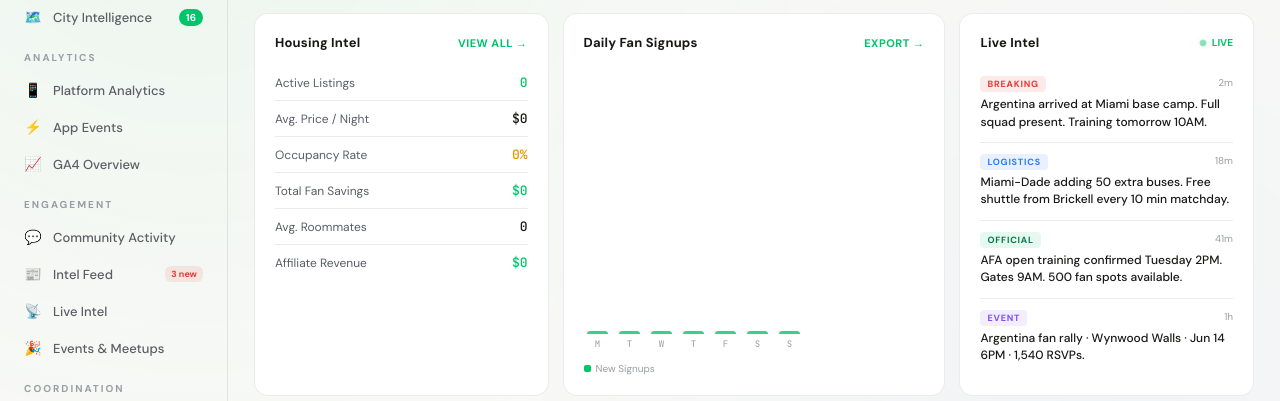
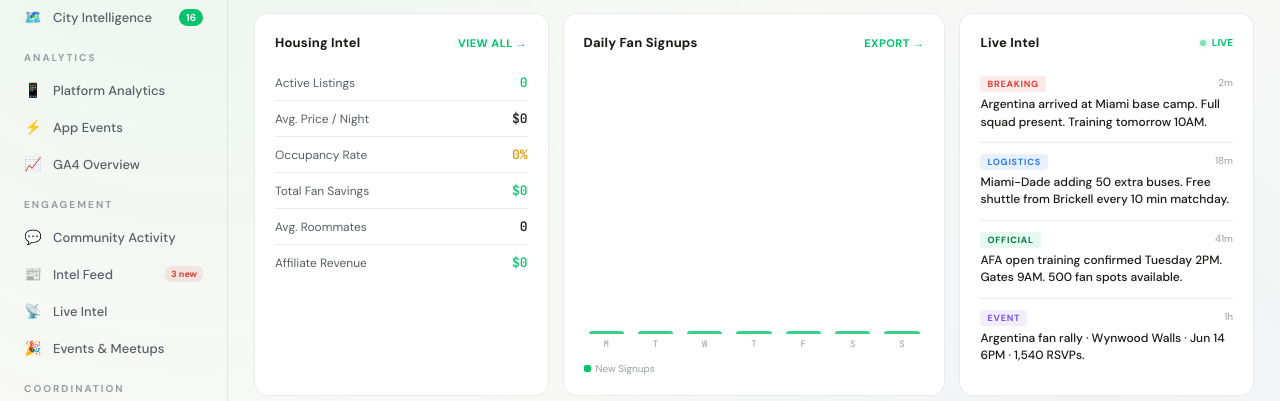
Before and after one commit to sudo-stackoverflow/fanpath-federation, a website: page static/federation.html in a window 1280 px wide. Shown: the part 266-667 px from the top of the page. Drawn offline with nearby package versions, Linux system fonts and the light colour scheme.

Commit message:
fix(chart): card width stays fixed — bars scroll within, not push card wider

```diff
--- a/static/federation.html
+++ b/static/federation.html
@@ -513,6 +513,8 @@
       align-items: flex-end;   /* all bars share one bottom baseline */
       gap: 4px;
       height: 160px;
+      width: 100%;             /* card determines the width, not the bars */
+      min-width: 0;            /* prevent bars from expanding the card */
       overflow-x: auto;        /* scroll when many bars (30d / all) */
       overflow-y: visible;     /* peak labels can overflow upward */
       padding-top: 0;
@@ -525,8 +527,8 @@
     .bars::-webkit-scrollbar-thumb { background: rgba(0,0,0,0.12); border-radius: 2px; }
 
     .bar-col {
-      flex: 0 0 auto;          /* fixed width — never squish */
-      min-width: 28px;
+      flex: 1 0 auto;          /* grow to fill space, but fixed minimum per bar */
+      min-width: 20px;         /* each bar has a sensible minimum — triggers scroll on 30d+ */
       display: flex;
       flex-direction: column;
       align-items: center;
```
